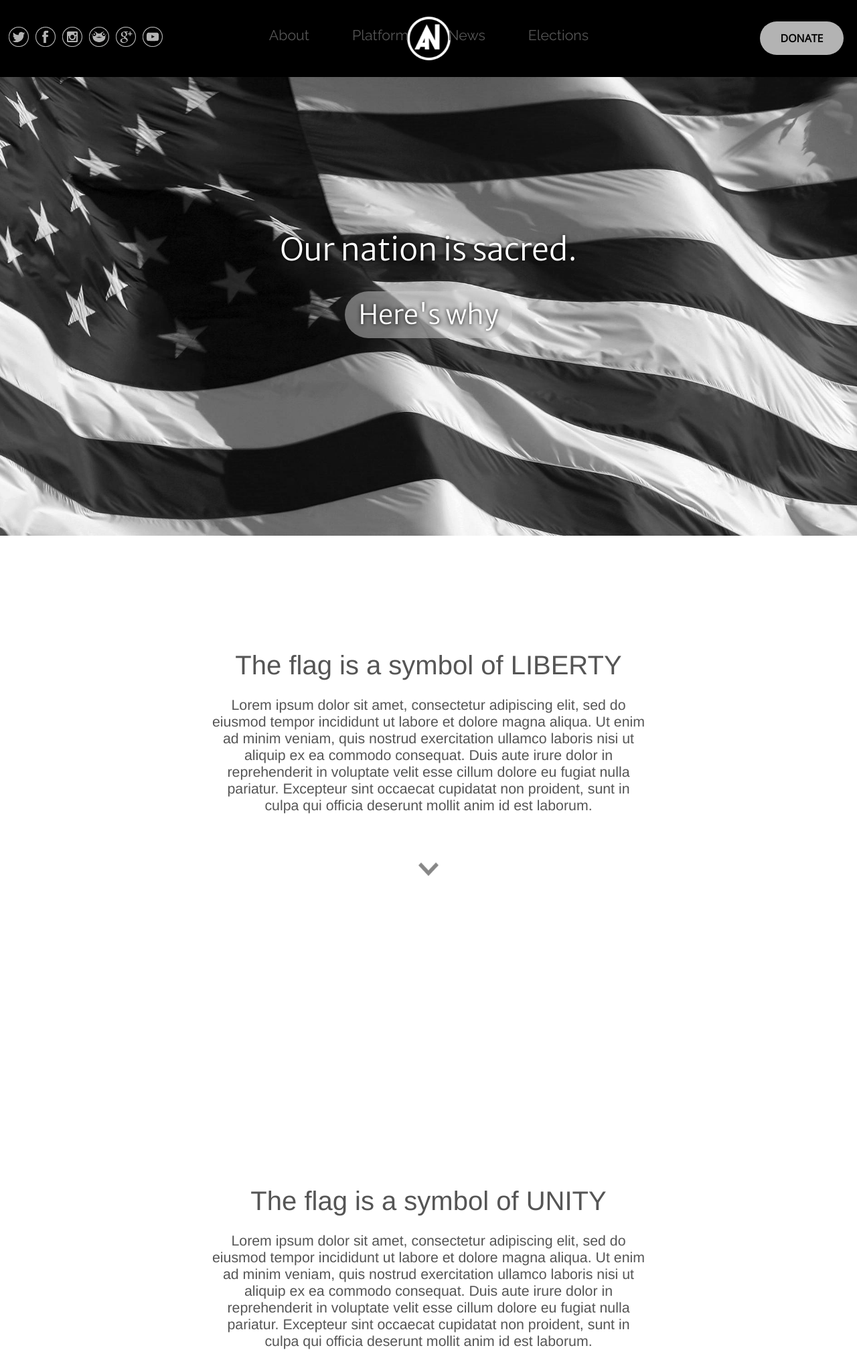
After one commit to PrinceW3/princew3.github.io, a PHP site: page /index.php in a window 1280 px wide. The commit adds this page. Shown: the top 2019 px of the page at 67% size. Run offline with PHP 8.4, Linux system fonts and the light colour scheme; some libraries are stand-ins or nearby versions.

Commit message:
Add files via upload

```diff
--- a/css/main.css
+++ b/css/main.css
@@ -82,14 +82,15 @@ body {
 	text-align: center;
 	text-shadow: 0px 0px 6px #000;
 	background: none;
-	border-style: solid;
+	/*border-style: solid;
 	border-width: 3px;
-	border-color: white;
+	border-color: white;*/
 	padding: 10px 20px 10px 20px;
 	border-radius: 100px;
 	-webkit-transition: background 0.5s;
 	transition: background 0.7;
 	text-decoration: none;
+	background: rgba(204, 204, 204, 0.5);
 }
 
 #hereswhy:focus {
@@ -97,7 +98,7 @@ body {
 }
 
 #hereswhy:hover {
-	background: rgba(204, 204, 204, 0.5);
+	background: rgba(242, 242, 242, 0.8);
 	cursor: default;
 	-webkit-touch-callout: none; /* iOS Safari */
     -webkit-user-select: none; /* Safari */
@@ -182,7 +183,7 @@ a.downArrow {
 	right: 0;
 	margin: 0 auto;
 	text-align: center;
-	z-index: 5;
+	z-index: 0;
 }
 
 img.downArrow {
@@ -196,6 +197,7 @@ img.downArrow {
 	opacity: 0.7;
 	transition: all 0.2s;
 	-webkit-transition: all 0.2s;
+	z-index: 0;
 }
 
 img.downArrow:hover {
--- /dev/null
+++ b/index.php
@@ -0,0 +1,199 @@
+<!DOCTYPE html>
+<html>
+	<head>
+		<title>American National Party</title>
+		<link rel="stylesheet" type="text/css" href="./css/main.css">
+		<script src="https://ajax.googleapis.com/ajax/libs/jquery/3.2.1/jquery.min.js"></script>
+		<link rel="apple-touch-icon" sizes="180x180" href="/apple-touch-icon.png">
+		<link rel="icon" type="image/png" sizes="32x32" href="./favicon-32x32.png">
+		<link rel="icon" type="image/png" sizes="16x16" href="./favicon-16x16.png">
+		<link rel="manifest" href="/manifest.json">
+		<link rel="mask-icon" href="/safari-pinned-tab.svg" color="#ff1515">
+		<meta name="theme-color" content="#e10000">
+	</head>
+	<body>
+		<script type="text/javascript">
+		window.onbeforeunload = function () {
+		  window.scrollTo(0, 0);
+		}
+		</script>
+		<div id="navbar">
+			<a id="logolnk" href="http://www.flagparty.org"></a>
+			<img id="logo" width="75px" height="75px" src="./images/logo.png">
+			<div id="btnsLeft">
+				<a href="about.php" class="navbtn">About</a>
+				<a href="platform.php" class="navbtn">Platform</a>
+			</div>
+			<!-- IMPORTANT  GET
+			RID
+			OF
+			FILE
+			EXTENSIONS
+			IN
+			.HTACCESS
+			-->
+			<div id="btnsRight">
+				<a href="news.php" class="navbtn">News</a>
+				<a href="elections.php" class="navbtn">Elections</a>
+			</div>
+			<div id="socialmedia">
+				<!-- Twitter --><a href="https://www.twitter.com/AmnatParty"><img src="./images/social/twitter.png" class="socialmediaicon"></a>
+				<!-- Facebook --><a href="https://www.facebook.com/FlagPartyUSA"><img src="./images/social/facebook.png" class="socialmediaicon"></a>
+				<!-- Instagram --><a href="https://www.instagram.com/flagpartyusa/"><img src="./images/social/instagram.png" class="socialmediaicon"></a>
+				<!-- Gab.ai --><a href="https://gab.ai/ANP"><img src="./images/social/gab.png" class="socialmediaicon"></a>
+				<!-- Google+ --><a href="https://aboutme.google.com/b/101072737346920572449/"><img src="./images/social/google.png" class="socialmediaicon"></a>
+				<!-- Youtube --><a href="https://www.youtube.com/channel/UCyI-njp2tt589Hgg_MDG1Lw"><img src="./images/social/youtube.png" class="socialmediaicon"></a>
+			</div>
+			<a href="./donate.php" id="donate">DONATE</a>
+		</div>
+		<div id="slideshow">
+			<div class="bdiv"></div>
+			<div id="sstext">
+				Our nation is sacred.
+			</div>
+			<div id="hereswhydiv">
+				<a class="hybtn" id="hereswhy" href="javascript:void(0)">Here's why</a>
+			</div>
+		</div>
+		<div id="theflag">
+			<div class="textPieces">
+				<span class="heading">The flag is a symbol of LIBERTY</span><br><br>
+				<p class="para">Lorem ipsum dolor sit amet, consectetur adipiscing elit, sed do eiusmod tempor incididunt ut labore et dolore magna aliqua. Ut enim ad minim veniam, quis nostrud exercitation ullamco laboris nisi ut aliquip ex ea commodo consequat. Duis aute irure dolor in reprehenderit in voluptate velit esse cillum dolore eu fugiat nulla pariatur. Excepteur sint occaecat cupidatat non proident, sunt in culpa qui officia deserunt mollit anim id est laborum.</p><br><br>
+				<a href="javascript:void(0)" id="downArrow1" class="downArrow"><img class="downArrow" src="./images/downArrow.png"></a>
+			</div>
+		</div>
+		<div id="theflag2">
+			<div class="textPieces">
+				<span class="heading">The flag is a symbol of UNITY</span><br><br>
+				<p class="para">Lorem ipsum dolor sit amet, consectetur adipiscing elit, sed do eiusmod tempor incididunt ut labore et dolore magna aliqua. Ut enim ad minim veniam, quis nostrud exercitation ullamco laboris nisi ut aliquip ex ea commodo consequat. Duis aute irure dolor in reprehenderit in voluptate velit esse cillum dolore eu fugiat nulla pariatur. Excepteur sint occaecat cupidatat non proident, sunt in culpa qui officia deserunt mollit anim id est laborum.</p><br><br>
+				<a href="javascript:void(0)" id="downArrow2" class="downArrow"><img class="downArrow" src="./images/downArrow.png"></a>
+			</div>
+		</div>
+		<div id="theflag3">
+			<div class="textPieces">
+				<span class="heading">The flag is a symbol of TENACITY</span><br><br>
+				<p class="para">Lorem ipsum dolor sit amet, consectetur adipiscing elit, sed do eiusmod tempor incididunt ut labore et dolore magna aliqua. Ut enim ad minim veniam, quis nostrud exercitation ullamco laboris nisi ut aliquip ex ea commodo consequat. Duis aute irure dolor in reprehenderit in voluptate velit esse cillum dolore eu fugiat nulla pariatur. Excepteur sint occaecat cupidatat non proident, sunt in culpa qui officia deserunt mollit anim id est laborum.</p><br><br>
+				<a href="javascript:void(0)" id="upArrow" class="downArrow"><img class="downArrow" src="./images/upArrow.png"></a><span id="btt">Back to top</span>
+			</div>
+		</div>
+		<div id="footer">
+		ur fukt
+		</div>
+		<script type="text/javascript">
+		var scrolled = false;
+		$(window).on('scroll', function () {
+			if (!scrolled) {
+				// Preventing default action of the event
+				//event.preventDefault();
+				// Getting the height of the document
+				var n = $(document).height();
+				$('html, body').animate({ scrollTop: ($(window).height() - 115) }, 500);
+				scrolled = true;
+			} else if ($(window).scrollTop() == 0) {
+				scrolled = false;
+			} else {
+				return true;
+			}
+		});
+
+		$('.hybtn').click(function(event) {
+			// Preventing default action of the event
+			//event.preventDefault();
+			// Getting the height of the document
+			var n = $(document).height();
+			$('html, body').animate({ scrollTop: ($(window).height() - 115) }, 500);
+		//                                       |    |
+		//                                       |    --- duration (milliseconds)
+		//                                       ---- distance from the top
+		});
+
+		$('#downArrow1').click(function(event) {
+			// Preventing default action of the event
+			//event.preventDefault();
+			// Getting the height of the document
+			var n = $(document).height();
+			$('html, body').animate({ scrollTop: (($(window).height() * 2) - 115) }, 500);
+		//                                       |    |
+		//                                       |    --- duration (milliseconds)
+		//                                       ---- distance from the top
+		});
+
+		$('#downArrow2').click(function(event) {
+			// Preventing default action of the event
+			//event.preventDefault();
+			// Getting the height of the document
+			var n = $(document).height();
+			$('html, body').animate({ scrollTop: (($(window).height() * 3) - 115) }, 500);
+		//                                       |    |
+		//                                       |    --- duration (milliseconds)
+		//                                       ---- distance from the top
+		});
+
+		$('#upArrow').click(function(event) {
+			// Preventing default action of the event
+			//event.preventDefault();
+			// Getting the height of the document
+			var n = $(document).height();
+			$('html, body').animate({ scrollTop: 0 }, 500);
+		//                                       |    |
+		//                                       |    --- duration (milliseconds)
+		//                                       ---- distance from the top
+		});
+
+		//Preload images first
+		$.fn.preload = function() {
+			this.each(function(){
+				$('<img/>')[0].src = this;
+			});
+		}
+		var images = Array("./images/slideshow/3.png",
+						   "./images/slideshow/1.png",
+						   "./images/slideshow/2.png");
+
+		$([images[0],images[1],images[2]]).preload();
+
+		// Usage:
+
+		var currimg = 0;
+
+		$(document).ready(function(){
+
+			function loadimg(){
+
+			   $('#slideshow').animate({ opacity: 1 }, 500,function(){
+
+					//finished animating, minifade out and fade new back in
+					$('#slideshow').animate({ opacity: 0.7 }, 100,function(){
+
+						currimg++;
+
+						if(currimg > images.length-1){
+
+							currimg=0;
+
+						}
+
+						var newimage = images[currimg];
+
+						//swap out bg src
+						$('#slideshow').css("background-image", "url("+newimage+")");
+
+						//animate fully back in
+						$('#slideshow').animate({ opacity: 1 }, 400,function(){
+
+							//set timer for next
+							setTimeout(loadimg,5000);
+
+						});
+
+					});
+
+				});
+
+			 }
+			 setTimeout(loadimg,5000);
+
+		});
+		</script>
+	</body>
+</html>
```
